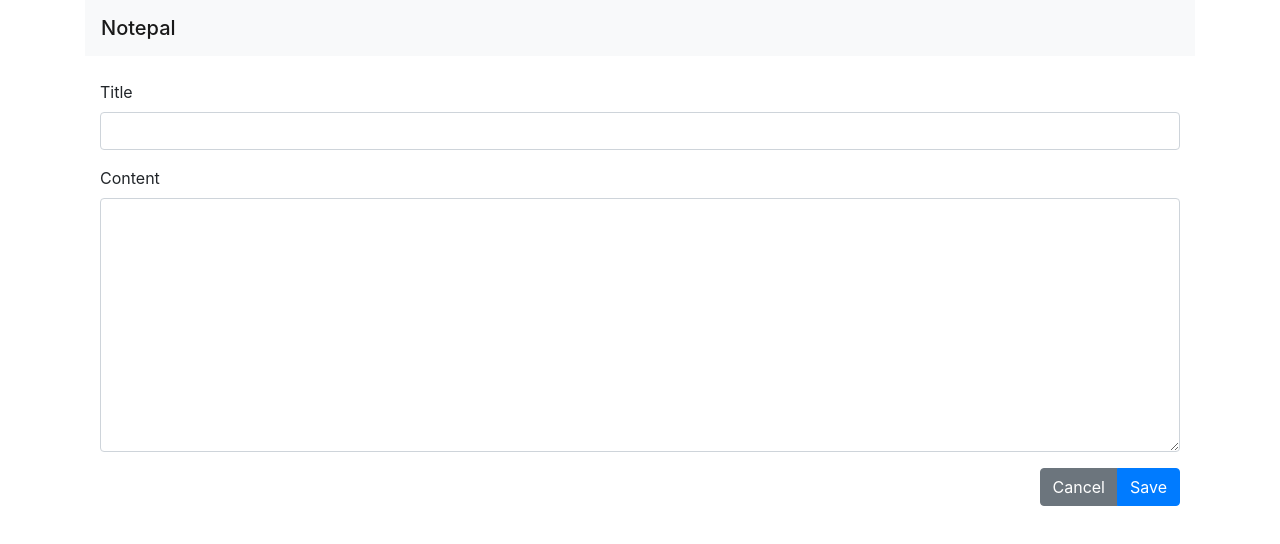
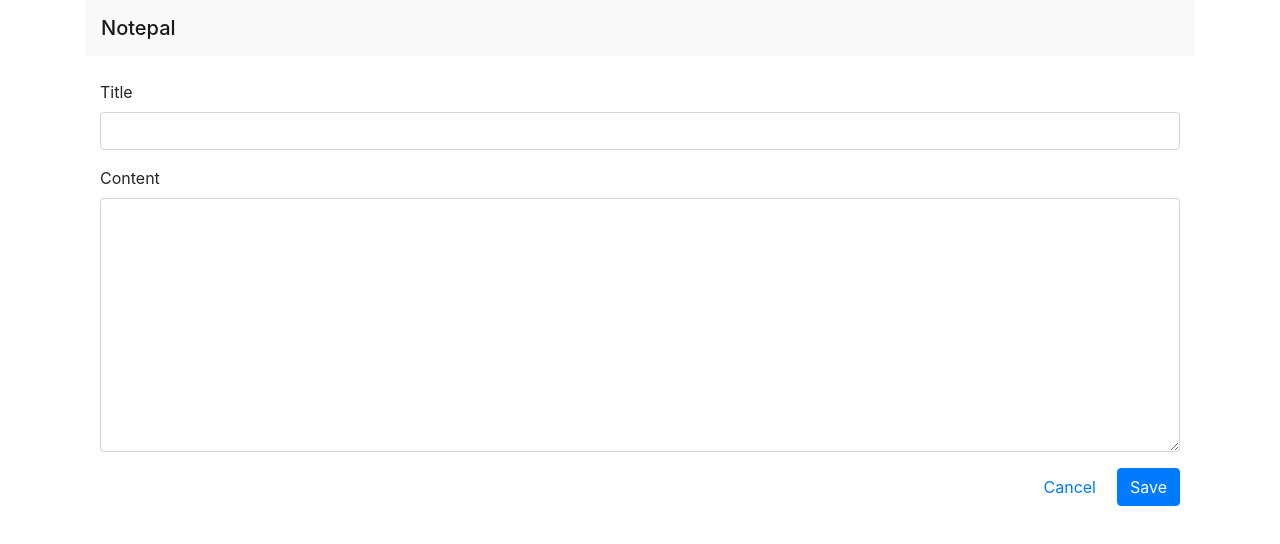
Before and after one commit to maxiskell/notepal, a React (Create React App) app: page / in a window 1280 px wide. Both pictures are taken after a click on the button "New Note". Shown: the top 544 px of the page. Built offline with nearby package versions, Linux system fonts and the light colour scheme.

Commit message:
Better-looking editor buttons

```diff
--- a/src/components/Notes/Editor.tsx
+++ b/src/components/Notes/Editor.tsx
@@ -44,10 +44,10 @@ const Editor: React.FC<IEditorProps> = (props) => {
         />
       </div>
 
-      <div className="btn-group float-right">
+      <div className="float-right">
         <button
           type="reset"
-          className="btn btn-secondary"
+          className="btn btn-link mr-2"
           data-testid="note-editor-cancel"
           onClick={props.close}
         >
```
